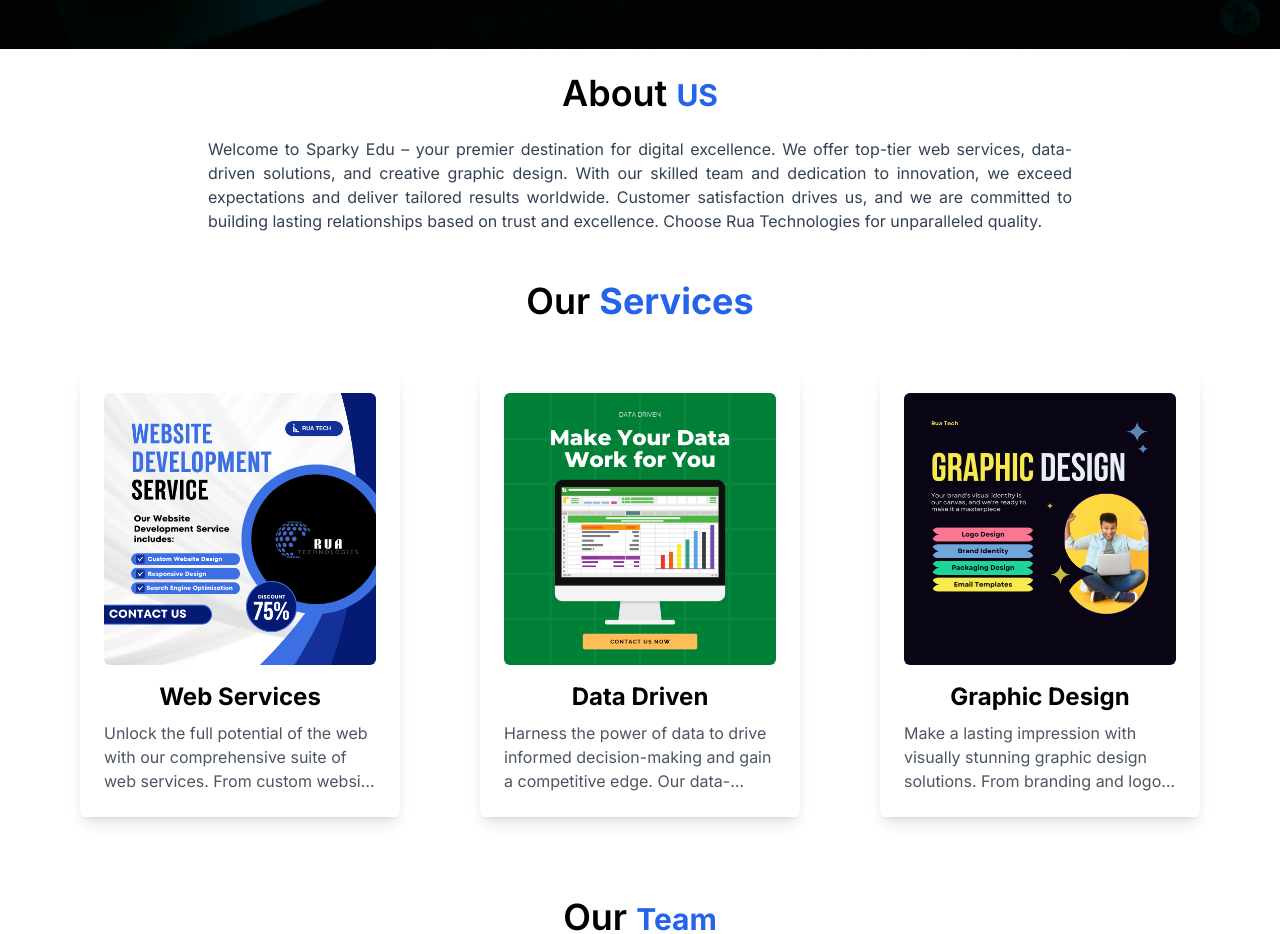
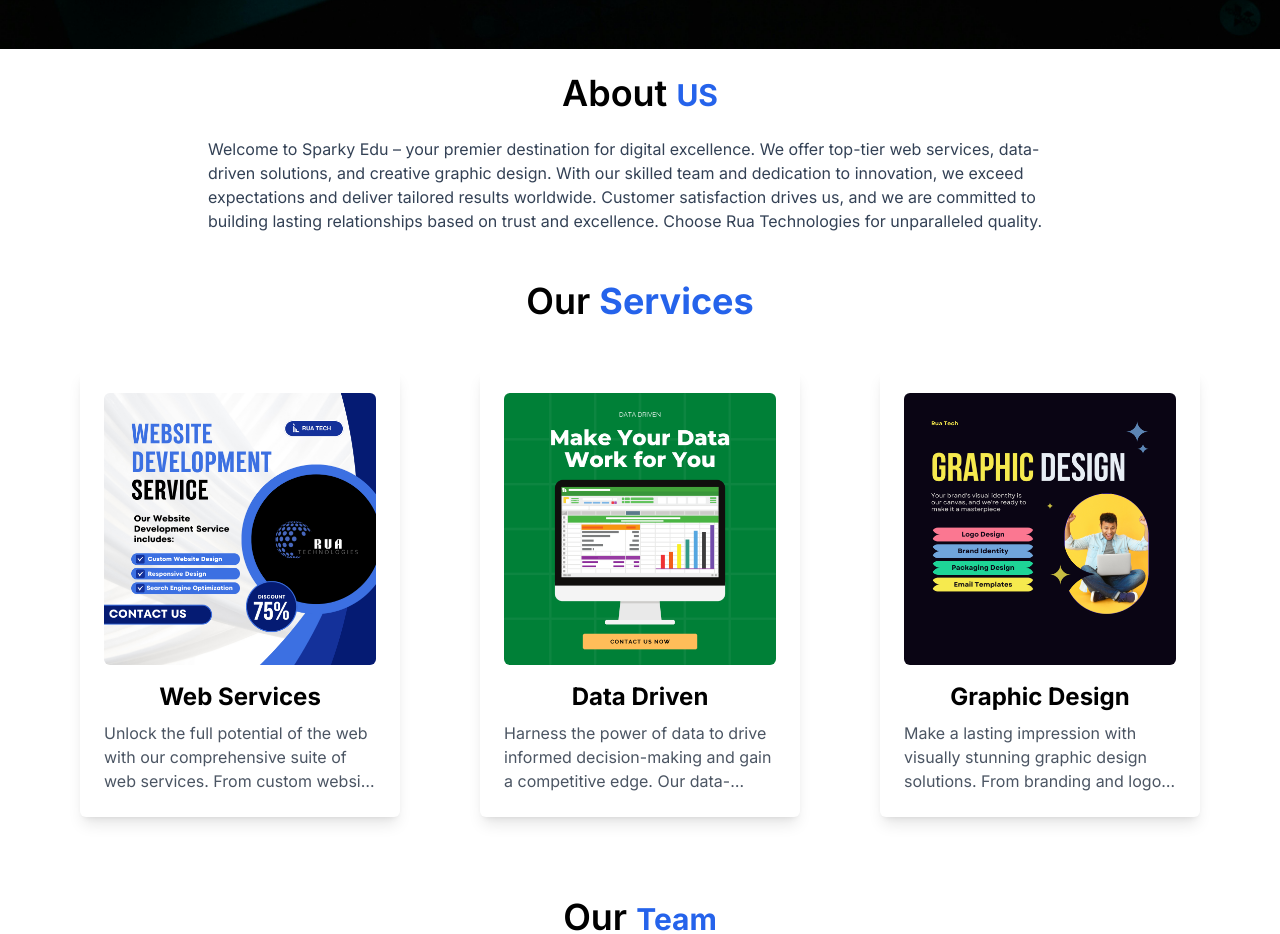
Before and after one commit to kumarrohitdev/Sparkyedu, a Next.js app: page / in a window 1280 px wide. Shown: the part 820-1754 px from the top of the page. Built offline with nearby package versions, Linux system fonts and the light colour scheme; no server answers.

Commit message:
Update About.jsx

```diff
--- a/app/Components/About.jsx
+++ b/app/Components/About.jsx
@@ -5,7 +5,7 @@ export default function About() {
         About <span className="text-3xl font-bold text-blue-600 ">US</span>
       </h1>
 
-      <p className="m-3 pl-4 pr-4 text-slate-700 dark:text-white text-pretty text-justify max-w-4xl mx-auto">
+      <p className="m-3 pl-4 pr-4 text-slate-700 dark:text-white text-pretty  max-w-4xl mx-auto">
         Welcome to Sparky Edu – your premier destination for digital excellence.
         We offer top-tier web services, data-driven solutions, and creative
         graphic design. With our skilled team and dedication to innovation, we
```
